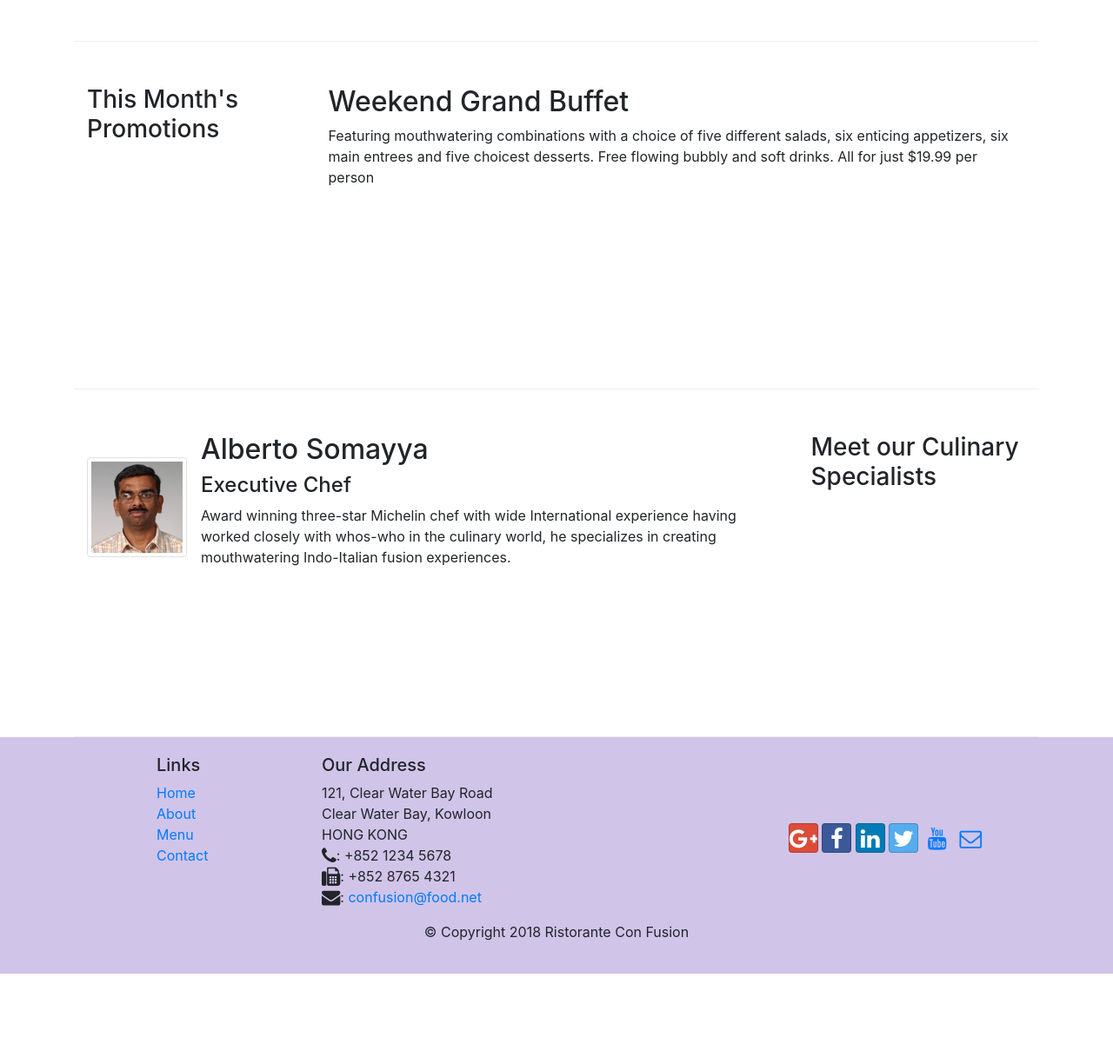
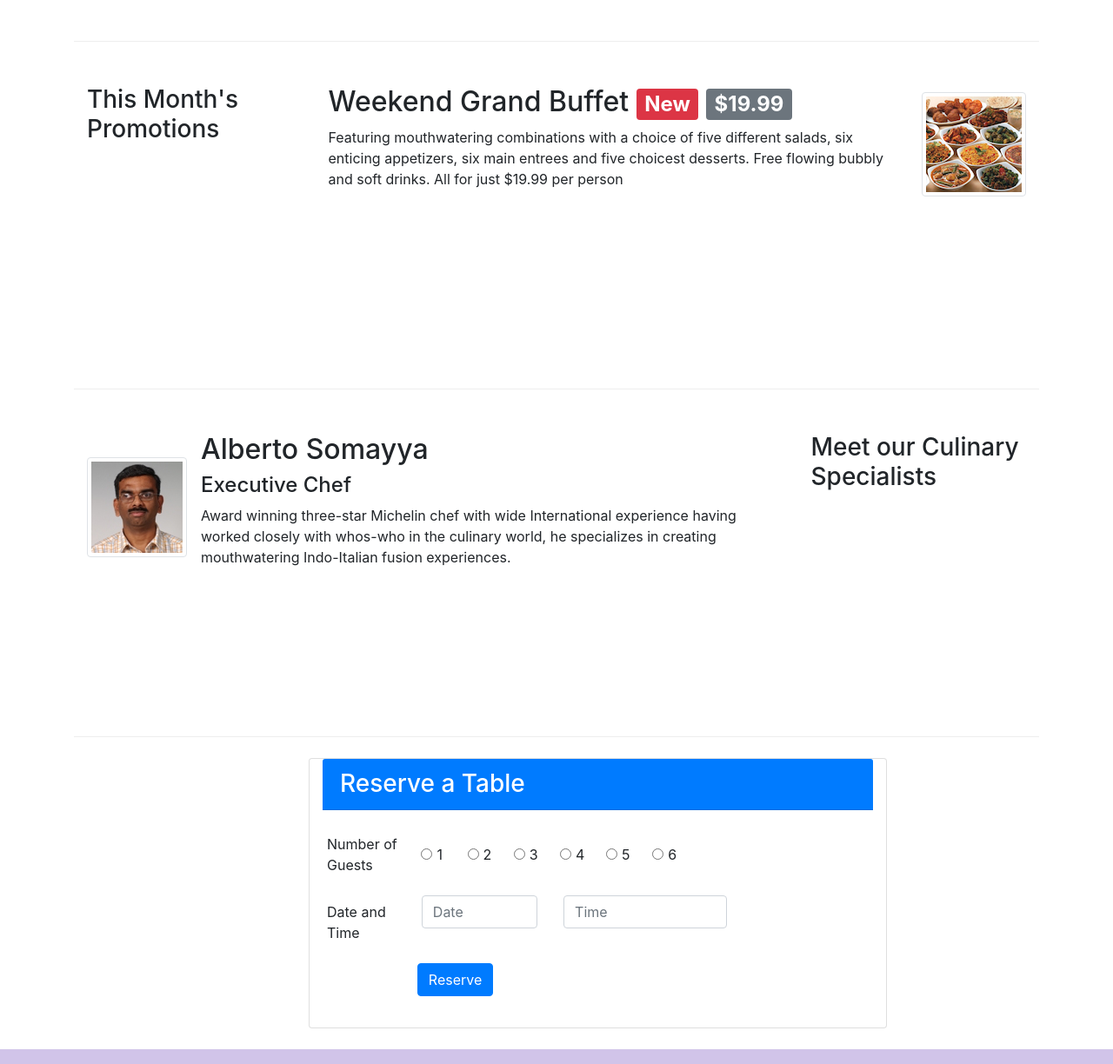
Before and after one commit to LuisF7/Assignemetn, a website: page index.html in a window 1280 px wide. Shown: the part 686-1910 px from the top of the page at 87% size. Before the commit the page ends 1806 px from the top, so only its background shows below. Drawn offline with nearby package versions, Linux system fonts and the light colour scheme.

Commit message:
Assignment 2

```diff
--- a/index.html
+++ b/index.html
@@ -39,8 +39,11 @@
                     <h1>Ristorante con Fusion</h1>
                     <p>We take inspiration from the World's best cuisines, and create a unique fusion experience. Our lipsmacking creations will tickle your culinary senses!</p>
                 </div>
-                <div class="col-12 col-sm align-self-center">
+                <div class="col-7 col-md-2 col-sm align-self-center">
                     <img src="img/logo.png" alt="logo" class="img-fluid">
+                </div>
+                <div class="col-5 col-md 2 offset-1 align-self-center">
+                    <a href="#reserve" class="btn btn-primary">Reserve Table</a>
                 </div>
             </div>
         </div>
@@ -68,9 +71,15 @@
                 <h3>This Month's Promotions</h3>
             </div>
             <div class="col col-sm col-md" >
-                <h2>Weekend Grand Buffet</h2>
-                <p>Featuring mouthwatering combinations with a choice of five different salads, six enticing appetizers, six main entrees and five choicest desserts. Free flowing bubbly and soft drinks. All for just $19.99 per person </p>
-            </div>
+                <div class="media">
+                    <div class="media-body">
+                        <h2 class="mt-0">Weekend Grand Buffet <span class="badge badge-danger">New</span> <span class="badge badget-pill badge-secondary">$19.99</span> </h2>
+                        <p class="d-none d-sm-block">Featuring mouthwatering combinations with a choice of five different salads, six enticing appetizers, six main entrees and five choicest desserts. Free flowing bubbly and soft drinks. All for just $19.99 per person </p>
+                    </div>
+                    <img src="img/buffet.png" alt="buffet" class="d-flex ml-3 img-thumbnail align-self-center">
+
+                </div>
+             </div>
         </div>
 
         <div class="row row-content aling-items-center">
@@ -87,6 +96,54 @@
                     </div>
                 </div>
           </div>
+        </div>
+        <div class="row" id="reserve">
+            <div class="card offset-3 col-md-7 col-md-offset-3 mt-4 mb-4">
+                <h3 class="card-header bg-primary text-white">Reserve a Table</h3>
+                <div class="card-body">
+                    <form action="" class="row">
+                        <div class="form-group row">
+                                <label for="telnum" class="col-7 col-md-3 col-form-label">Number of Guests</label>
+                            <div class="col-1 form-check form-check-inline">
+                                <input class="form-check-input" type="radio" name="inlineRadioOptions" id="inlineRadio1" value="option1">
+                                <label class="form-check-label" for="inlineRadio1">1</label>
+                            </div>
+                            <div class="col-1 form-check form-check-inline">
+                                <input class="form-check-input" type="radio" name="inlineRadioOptions" id="inlineRadio2" value="option2">
+                                <label class="form-check-label" for="inlineRadio2">2</label>
+                            </div>
+                            <div class="col-1 form-check form-check-inline">
+                                <input class="form-check-input" type="radio" name="inlineRadioOptions" id="inlineRadio1" value="option3">
+                                <label class="form-check-label" for="inlineRadio1">3</label>
+                            </div>
+                            <div class="col-1 form-check form-check-inline">
+                                <input class="form-check-input" type="radio" name="inlineRadioOptions" id="inlineRadio2" value="option4">
+                                <label class="form-check-label" for="inlineRadio2">4</label>
+                            </div>
+                            <div class="col-1 form-check form-check-inline">
+                                <input class="form-check-input" type="radio" name="inlineRadioOptions" id="inlineRadio1" value="option5">
+                                <label class="form-check-label" for="inlineRadio1">5</label>
+                            </div>
+                            <div class="col-1 form-check form-check-inline">
+                                <input class="form-check-input" type="radio" name="inlineRadioOptions" id="inlineRadio2" value="option6">
+                                <label class="form-check-label" for="inlineRadio2">6</label>
+                            </div>
+                        </div>
+                            <div class="form-group row">
+                                <label for="telnum" class="col-12 col-md-2 col-form-label">Date and Time</label>
+                                <div class="col-5 col-md-3">
+                                    <input type="tel" name="areacode" id="areacode" class="form-control" placeholder="Date">
+                                </div>
+                                <div class="col-7 col-md-4">
+                                    <input type="tel" name="telnum" id="telnum" class="form-control" placeholder="Time">
+                                </div>
+                            </div>
+                            <div class="form-group offset-2">
+                                    <button type="submit" class="btn btn-primary">Reserve</button>
+                            </div>
+                    </form>
+                </div>
+            </div>
         </div>
     </div>
 
```
Also changed, not shown: contactus.html (+1 -1 lines).
